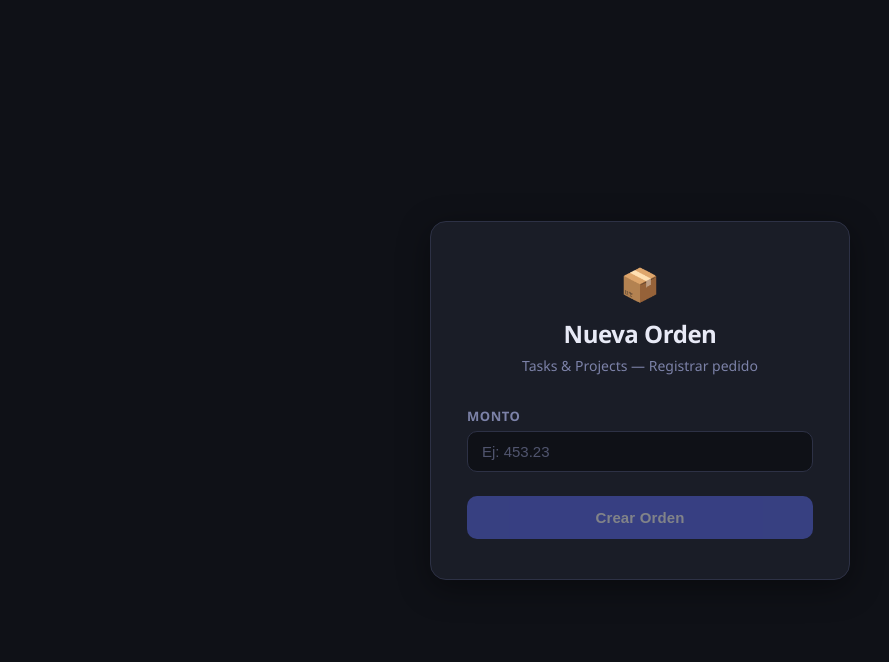
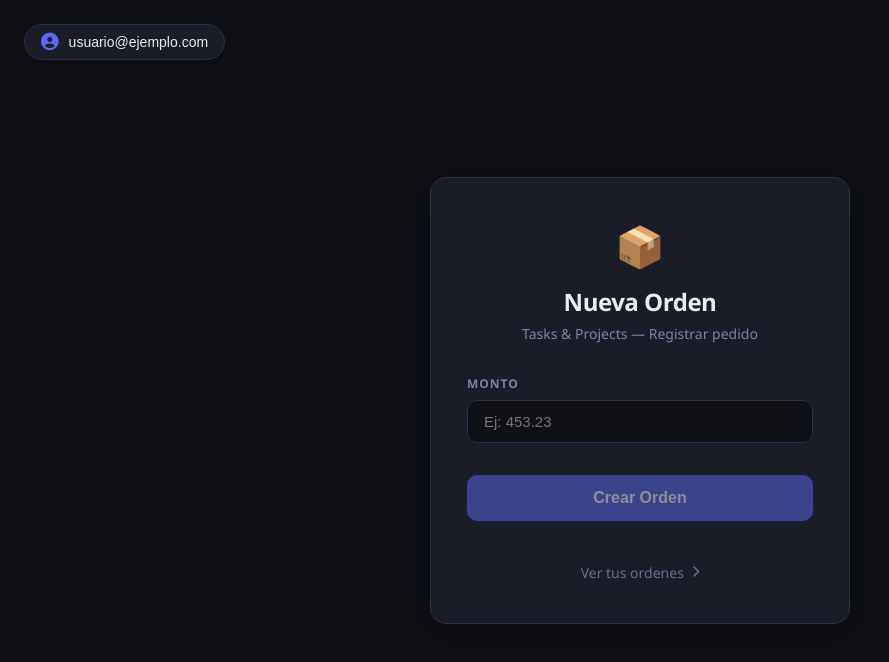
Before and after one commit to j-olivera/frontend-tareas-proyectos, an Angular app: page /order-create in a window 1280 px wide. Shown: the top 662 px of the page, without its empty margins (0-889 px from the left). Built offline with nearby package versions, Linux system fonts and the light colour scheme.

Commit message:
feature completada

```diff
--- a/src/app/core/services/order.service.ts
+++ b/src/app/core/services/order.service.ts
@@ -11,7 +11,7 @@ import { HandleError } from '../model/h-error/handle-error';
 export class Order {
   private readonly BASE_URL = environment.apiUrl;
 
-  constructor(private http: HttpClient) {}
+  constructor(private http: HttpClient) { }
 
   createOrder(amount: number): Observable<any> {
     return this.http
--- a/src/app/features/order/create/order-create.component.css
+++ b/src/app/features/order/create/order-create.component.css
@@ -27,7 +27,116 @@
     justify-content: center;
     background-color: var(--color-bg);
     padding: 24px;
+    position: relative;
     font-family: 'Segoe UI', system-ui, -apple-system, sans-serif;
+    overflow: hidden;
+}
+
+/* ─── User Header (Top Left) ─────────────────────────────── */
+.user-header {
+    position: absolute;
+    top: 24px;
+    left: 24px;
+    z-index: 10;
+}
+
+.btn-user {
+    display: flex;
+    align-items: center;
+    gap: 10px;
+    background: var(--color-surface);
+    border: 1px solid var(--color-border);
+    border-radius: 30px;
+    padding: 8px 16px;
+    color: var(--color-text);
+    font-size: 0.875rem;
+    font-weight: 500;
+    cursor: pointer;
+    transition: all var(--transition);
+    box-shadow: 0 4px 12px rgba(0, 0, 0, 0.2);
+}
+
+.btn-user:hover {
+    border-color: var(--color-accent);
+    transform: translateY(-1px);
+    box-shadow: 0 6px 16px rgba(91, 106, 240, 0.2);
+}
+
+.btn-user i {
+    font-size: 1.1rem;
+    color: var(--color-accent);
+}
+
+/* ─── Toast (Top Right) ──────────────────────────────────── */
+.toast-container {
+    position: absolute;
+    top: 24px;
+    right: 24px;
+    z-index: 100;
+    background: rgba(26, 29, 39, 0.9);
+    backdrop-filter: blur(8px);
+    border: 1px solid rgba(76, 175, 130, 0.3);
+    border-radius: 12px;
+    padding: 16px 20px;
+    min-width: 280px;
+    box-shadow: 0 12px 40px rgba(0, 0, 0, 0.5);
+    display: flex;
+    flex-direction: column;
+    gap: 12px;
+    animation: slideIn 0.3s cubic-bezier(0.18, 0.89, 0.32, 1.28);
+}
+
+.toast--error {
+    border-color: rgba(224, 92, 92, 0.3);
+}
+
+.toast-content {
+    display: flex;
+    align-items: center;
+    gap: 12px;
+}
+
+.toast-content i {
+    font-size: 1.25rem;
+    color: var(--color-success-text);
+}
+
+.toast--error .toast-content i {
+    color: var(--color-error);
+}
+
+.toast-content span {
+    color: var(--color-text);
+    font-size: 0.9375rem;
+    font-weight: 500;
+}
+
+.toast-progress {
+    height: 3px;
+    background: var(--color-success-text);
+    width: 100%;
+    border-radius: 2px;
+    animation: progress 4s linear forwards;
+}
+
+.toast--error .toast-progress {
+    background: var(--color-error);
+}
+
+@keyframes slideIn {
+    from {
+        transform: translateX(100%);
+        opacity: 0;
+    }
+    to {
+        transform: translateX(0);
+        opacity: 1;
+    }
+}
+
+@keyframes progress {
+    from { width: 100%; }
+    to { width: 0%; }
 }
 
 /* ─── Card ───────────────────────────────────────────────── */
@@ -39,6 +148,7 @@
     width: 100%;
     max-width: 420px;
     box-shadow: 0 8px 32px rgba(0, 0, 0, 0.4);
+    z-index: 5;
 }
 
 .card__header {
@@ -47,8 +157,7 @@
 }
 
 .card__logo {
-    font-size: 2rem;
-    color: var(--color-accent);
+    font-size: 2.5rem;
     display: block;
     margin-bottom: 12px;
 }
@@ -67,46 +176,25 @@
     margin: 0;
 }
 
-/* ─── Alert ──────────────────────────────────────────────── */
-.alert {
-    border-radius: var(--radius);
-    padding: 14px 16px;
-    font-size: 0.875rem;
-    font-weight: 500;
-    margin-bottom: 16px;
-}
-
-.alert--success {
-    background: var(--color-success-bg);
-    color: var(--color-success-text);
-    border: 1px solid rgba(76, 175, 130, 0.25);
-}
-
-.alert--error {
-    background: var(--color-error-bg);
-    color: var(--color-error);
-    border: 1px solid rgba(224, 92, 92, 0.25);
-}
-
 /* ─── Form ───────────────────────────────────────────────── */
 .form {
     display: flex;
     flex-direction: column;
-    gap: 20px;
+    gap: 24px;
 }
 
 /* ─── Field ──────────────────────────────────────────────── */
 .field {
     display: flex;
     flex-direction: column;
-    gap: 6px;
+    gap: 8px;
 }
 
 .field__label {
-    font-size: 0.8125rem;
-    font-weight: 600;
+    font-size: 0.75rem;
+    font-weight: 700;
     color: var(--color-text-muted);
-    letter-spacing: 0.04em;
+    letter-spacing: 0.08em;
     text-transform: uppercase;
 }
 
@@ -116,65 +204,76 @@
     border-radius: var(--radius);
     color: var(--color-text);
     font-size: 0.9375rem;
-    padding: 11px 14px;
+    padding: 12px 16px;
     outline: none;
-    transition: border-color var(--transition), box-shadow var(--transition);
-}
-
-.field__input::placeholder {
-    color: var(--color-text-muted);
-    opacity: 0.6;
+    transition: all var(--transition);
 }
 
 .field__input:focus {
-    border-color: var(--color-border-focus);
-    box-shadow: 0 0 0 3px rgba(91, 106, 240, 0.18);
+    border-color: var(--color-accent);
+    box-shadow: 0 0 0 4px rgba(91, 106, 240, 0.15);
 }
 
-/* Estado de error */
 .field--error .field__input {
     border-color: var(--color-border-error);
 }
 
-.field--error .field__input:focus {
-    box-shadow: 0 0 0 3px rgba(224, 92, 92, 0.18);
-}
-
 .field__error {
-    font-size: 0.8rem;
+    font-size: 0.8125rem;
     color: var(--color-error);
-    min-height: 1rem;
+    font-weight: 500;
+    margin-top: 2px;
 }
 
 /* ─── Submit button ──────────────────────────────────────── */
 .btn-submit {
-    display: flex;
-    align-items: center;
-    justify-content: center;
-    gap: 8px;
     background: var(--color-accent);
     color: #fff;
     border: none;
     border-radius: var(--radius);
-    font-size: 0.9375rem;
+    font-size: 1rem;
     font-weight: 600;
-    padding: 13px;
+    padding: 14px;
     cursor: pointer;
-    transition: background var(--transition), opacity var(--transition), transform var(--transition);
-    margin-top: 4px;
-    letter-spacing: 0.01em;
+    transition: all var(--transition);
+    margin-top: 8px;
 }
 
 .btn-submit:hover:not(:disabled) {
     background: var(--color-accent-hover);
     transform: translateY(-1px);
-}
-
-.btn-submit:active:not(:disabled) {
-    transform: translateY(0);
+    box-shadow: 0 4px 12px rgba(91, 106, 240, 0.3);
 }
 
 .btn-submit:disabled {
-    opacity: 0.45;
+    opacity: 0.5;
     cursor: not-allowed;
 }
+
+/* ─── Footer ─────────────────────────────────────────────── */
+.card__footer {
+    margin-top: 16px;
+    text-align: center;
+}
+
+.link-orders {
+    color: var(--color-text-muted);
+    font-size: 0.875rem;
+    font-weight: 500;
+    text-decoration: none;
+    display: inline-flex;
+    align-items: center;
+    gap: 8px;
+    transition: all var(--transition);
+    opacity: 0.8;
+}
+
+.link-orders:hover {
+    color: var(--color-accent);
+    opacity: 1;
+    transform: translateX(4px);
+}
+
+.link-orders i {
+    font-size: 0.75rem;
+}
--- a/src/app/features/order/create/order-create.component.html
+++ b/src/app/features/order/create/order-create.component.html
@@ -1,5 +1,23 @@
 <!-- order-create.component.html -->
 <div class="page">
+
+  <!-- Header con Email del Usuario -->
+  <div class="user-header">
+    <button class="btn-user">
+      <i class="fas fa-user-circle"></i>
+      <span>{{ userEmail }}</span>
+    </button>
+  </div>
+
+  <!-- Contenedor de Toasts -->
+  <div class="toast-container" *ngIf="toast.show" [class.toast--error]="toast.type === 'error'">
+    <div class="toast-content">
+      <i class="fas" [ngClass]="toast.type === 'success' ? 'fa-check-circle' : 'fa-times-circle'"></i>
+      <span>{{ toast.message }}</span>
+    </div>
+    <div class="toast-progress"></div>
+  </div>
+
   <div class="card">
     <!-- Header -->
     <div class="card__header">
@@ -8,18 +26,8 @@
       <p class="card__subtitle">Tasks &amp; Projects — Registrar pedido</p>
     </div>
 
-    <!-- Mensaje de éxito -->
-    <div *ngIf="successMessage" class="alert alert--success" role="alert">
-      ✓ {{ successMessage }}
-    </div>
-
-    <!-- Error genérico -->
-    <div *ngIf="errorMessage" class="alert alert--error" role="alert">
-      ✕ {{ errorMessage }}
-    </div>
-
     <!-- Formulario -->
-    <form [formGroup]="orderForm" (ngSubmit)="onSubmit()" novalidate class="form" *ngIf="!successMessage">
+    <form [formGroup]="orderForm" (ngSubmit)="onSubmit()" novalidate class="form">
 
       <!-- Amount -->
       <div class="field" [class.field--error]="isFieldInvalid('amount')">
@@ -43,6 +51,14 @@
         <span>Crear Orden</span>
       </button>
 
+      <!-- Enlace a listado -->
+      <div class="card__footer">
+        <a routerLink="/view-orders" class="link-orders">
+          Ver tus ordenes
+          <i class="fas fa-chevron-right"></i>
+        </a>
+      </div>
+
     </form>
   </div>
 </div>
--- a/src/app/features/order/create/order-create.component.ts
+++ b/src/app/features/order/create/order-create.component.ts
@@ -15,8 +15,14 @@ import { Router, RouterModule } from '@angular/router';
 export class OrderCreateComponent implements OnInit {
   router = inject(Router);
   orderForm!: FormGroup;
-  successMessage: string = '';
-  errorMessage: string = '';
+  userEmail: string = '';
+
+  // Toast state
+  toast = {
+    show: false,
+    message: '',
+    type: 'success' as 'success' | 'error'
+  };
 
   constructor(
     private fb: FormBuilder,
@@ -25,6 +31,7 @@ export class OrderCreateComponent implements OnInit {
   ) { }
 
   ngOnInit(): void {
+    this.userEmail = localStorage.getItem('userEmail') || 'usuario@ejemplo.com'; // lo pongo por las dudas, despues agrego el auth-guard y este componente solo debería poder ser accedido por usuarios autenticados
     this.orderForm = this.fb.group({
       amount: ['', [Validators.required, Validators.min(0.01), Validators.pattern('^[0-9]+(\\.[0-9]{1,2})?$')]]
     });
@@ -39,28 +46,34 @@ export class OrderCreateComponent implements OnInit {
     return !!(control && control.invalid && (control.dirty || control.touched));
   }
 
+  showToast(message: string, type: 'success' | 'error'): void {
+    this.toast = { show: true, message, type };
+    this.cdr.detectChanges();
+    setTimeout(() => {
+      this.toast.show = false;
+      this.cdr.detectChanges();
+    }, 4000);
+  }
+
   onSubmit(): void {
     if (this.orderForm.valid) {
       const amount = this.orderForm.value.amount;
       this.orderService.createOrder(amount).subscribe({
         next: () => {
-          this.successMessage = 'Order successfully created';
-          this.errorMessage = '';
-          this.cdr.detectChanges();
+          this.showToast('¡Orden creada con éxito!', 'success');
+          this.orderForm.reset();
           setTimeout(() => {
-            this.router.navigate(['/order']); // actualizado, fuera de lo planteado en la spec
+            this.router.navigate(['/order-create']); // se actualiza
           }, 2000);
         },
         error: (error: HandleError) => {
-          this.successMessage = '';
+          let msg = 'Ocurrió un error inesperado';
           if (error.code === 'VALIDATION_ERROR') {
-            this.errorMessage = 'User is not active';
+            msg = 'El usuario no está activo';
           } else if (error.code === 'UNAUTHORIZED') {
-            this.errorMessage = 'User is not logged in';
-          } else {
-            this.errorMessage = 'An unexpected error occurred';
+            msg = 'No tenés sesión iniciada';
           }
-          this.cdr.detectChanges();
+          this.showToast(msg, 'error');
         }
       });
     }
--- a/src/app/features/user/login/component/user-login.ts
+++ b/src/app/features/user/login/component/user-login.ts
@@ -76,8 +76,9 @@ export class UserLogin implements OnInit {
     this.authService.login({ email, password }).subscribe({
       next: (response) => {
         this.isLoading = false;
-        // Guardar token en localStorage
+        // Guardar token y email en localStorage
         localStorage.setItem('authToken', response.token);
+        localStorage.setItem('userEmail', email);
         this.successMessage = '¡Bienvenido de nuevo!';
         // Redirige a orders luego de 1.5s para que vea el mensaje
         setTimeout(() => this.router.navigate(['/orders']), 1500);
--- a/src/index.html
+++ b/src/index.html
@@ -6,6 +6,7 @@
   <base href="/">
   <meta name="viewport" content="width=device-width, initial-scale=1">
   <link rel="icon" type="image/x-icon" href="favicon.ico">
+  <link rel="stylesheet" href="https://cdnjs.cloudflare.com/ajax/libs/font-awesome/6.7.2/css/all.min.css">
 </head>
 <body>
   <app-root></app-root>
```
Also changed, not shown: src/app/features/order/create/SPEC.md (+5 -0 lines), 1 other file (tests, documents, lock files or other folders).
